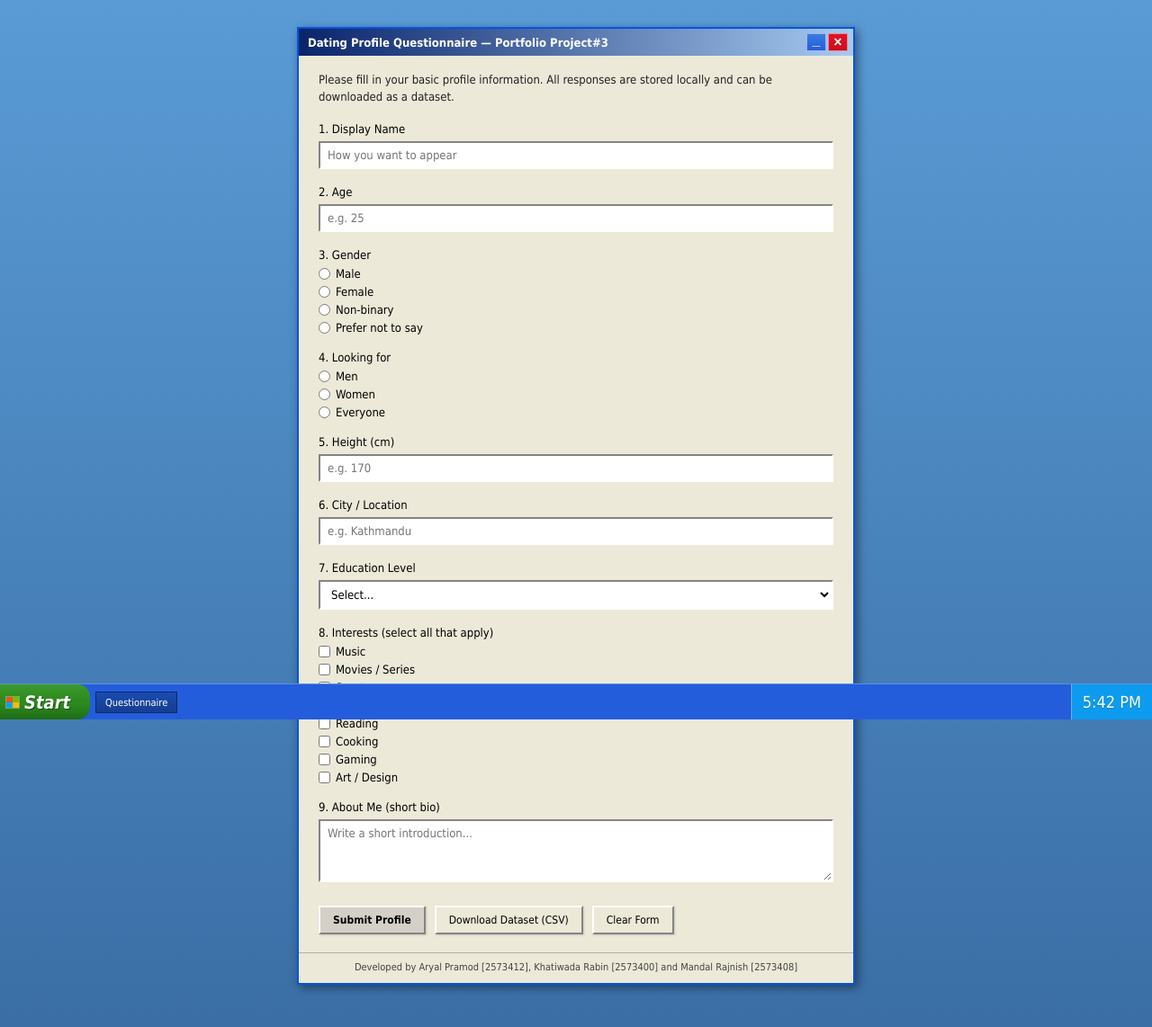
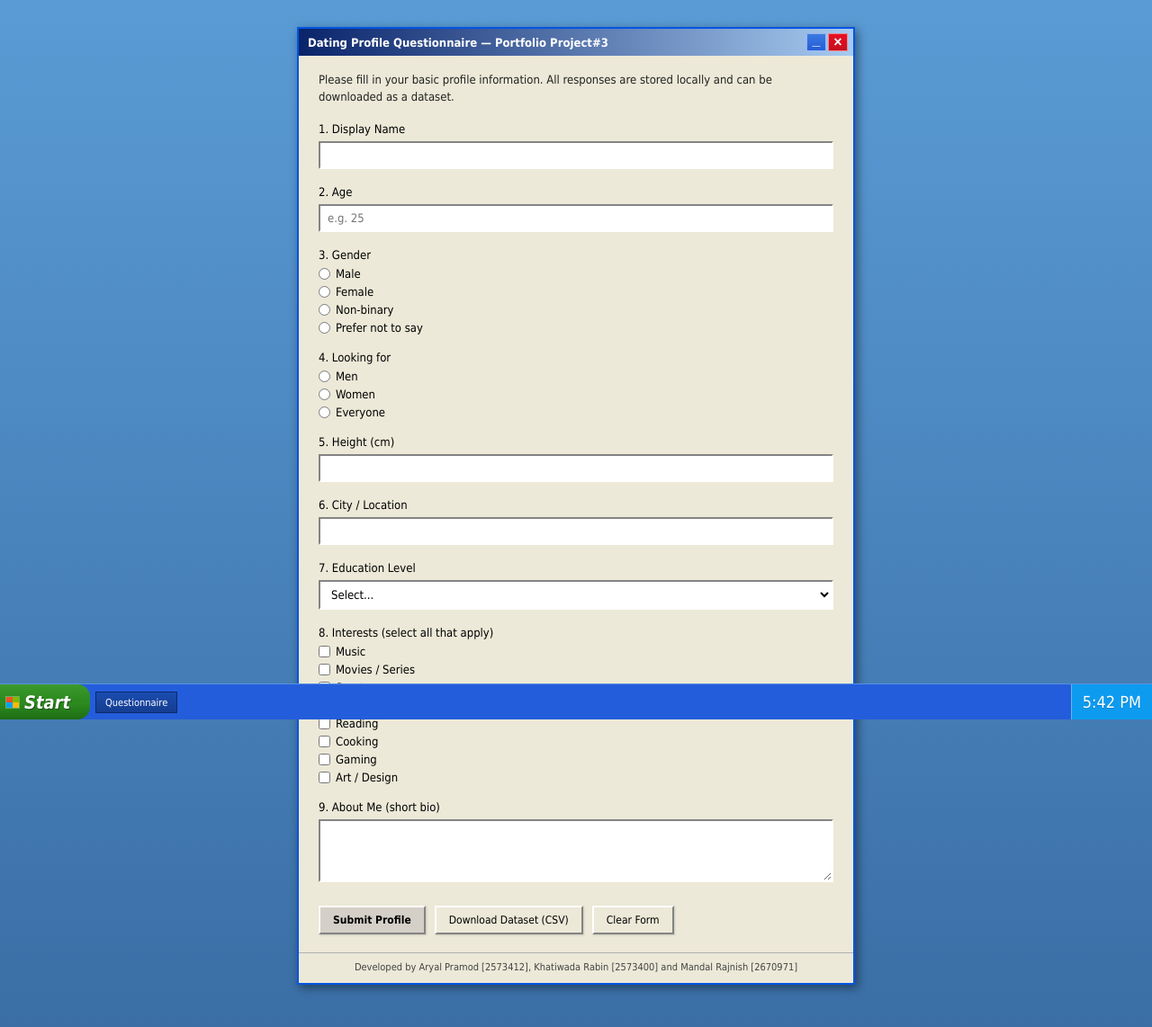
Before and after one commit to donga-pramod/project3, a plain HTML site: page Questionaire/index.html in a window 1280 px wide. Shown: the whole page at 90% size. Drawn offline with Linux system fonts and the light colour scheme.

Commit message:
Production ready

```diff
--- a/Questionaire/index.html
+++ b/Questionaire/index.html
@@ -24,19 +24,16 @@
             </p>
 
             <form id="datingForm">
-                <!-- 1. Display Name -->
                 <div class="form-group">
                     <label for="displayName">1. Display Name</label>
-                    <input type="text" id="displayName" name="displayName" placeholder="How you want to appear" required>
+                    <input type="text" id="displayName" name="displayName"required>
                 </div>
 
-                <!-- 2. Age -->
                 <div class="form-group">
                     <label for="age">2. Age</label>
                     <input type="number" id="age" name="age" placeholder="e.g. 25" required>
                 </div>
 
-                <!-- 3. Gender -->
                 <div class="form-group">
                     <label>3. Gender</label>
                     <div class="radio-group">
@@ -47,7 +44,6 @@
                     </div>
                 </div>
 
-                <!-- 4. Looking for -->
                 <div class="form-group">
                     <label>4. Looking for</label>
                     <div class="radio-group">
@@ -57,19 +53,16 @@
                     </div>
                 </div>
 
-                <!-- 5. Height -->
                 <div class="form-group">
                     <label for="height">5. Height (cm)</label>
-                    <input type="number" id="height" name="height" placeholder="e.g. 170" required>
+                    <input type="number" id="height" name="height" required>
                 </div>
 
-                <!-- 6. City -->
                 <div class="form-group">
                     <label for="city">6. City / Location</label>
-                    <input type="text" id="city" name="city" placeholder="e.g. Kathmandu" required>
+                    <input type="text" id="city" name="city" required>
                 </div>
 
-                <!-- 7. Education -->
                 <div class="form-group">
                     <label for="education">7. Education Level</label>
                     <select id="education" name="education" required>
@@ -82,7 +75,6 @@
                     </select>
                 </div>
 
-                <!-- 8. Interests -->
                 <div class="form-group">
                     <label>8. Interests (select all that apply)</label>
                     <div class="checkbox-group">
@@ -97,13 +89,11 @@
                     </div>
                 </div>
 
-                <!-- 9. About Me -->
                 <div class="form-group">
                     <label for="about">9. About Me (short bio)</label>
-                    <textarea id="about" name="about" rows="3" placeholder="Write a short introduction..."></textarea>
+                    <textarea id="about" name="about" rows="3"></textarea>
                 </div>
 
-                <!-- Buttons -->
                 <div class="button-row">
                     <button type="submit" class="xp-button primary">Submit Profile</button>
                     <button type="button" id="downloadBtn" class="xp-button">Download Dataset (CSV)</button>
@@ -111,20 +101,18 @@
                 </div>
             </form>
 
-            <!-- Result area -->
             <div id="result" class="result hidden">
                 <h3>Profile Submitted</h3>
                 <p id="reportText"></p>
-                <p class="saved-note">✓ Data saved locally. You can download the full dataset anytime.</p>
+                <p class="saved-note">✓ Data saved locally. You can download the full dataset.</p>
             </div>
         </div>
 
         <footer>
-            <p>Developed by Aryal Pramod [2573412], Khatiwada Rabin [2573400] and Mandal Rajnish [2573408]</p>
+            <p>Developed by Aryal Pramod [2573412], Khatiwada Rabin [2573400] and Mandal Rajnish [2670971]</p>
         </footer>
     </div>
 
-    <!-- Windows XP Taskbar -->
     <div id="taskbar">
         <a href="../index.html" class="start-button" title="Start">
             <div class="start-logo"></div>
@@ -139,10 +127,8 @@
     <script src="../Assets/Taskbar/taskbar.js"></script>
     <script src="script.js"></script>
     <script>
-        // Mark this app as open when the page loads
         openApp('questionnaire');
 
-        // Close button: remove from open apps and go home
         function closeAndGoHome() {
             closeApp('questionnaire');
             window.location.href = '../index.html';
--- a/Questionaire/script.js
+++ b/Questionaire/script.js
@@ -1,11 +1,8 @@
-// Dating Profile Questionnaire - Script
-
 document.addEventListener('DOMContentLoaded', function () {
     const form = document.getElementById('datingForm');
     const resultBox = document.getElementById('result');
     const reportText = document.getElementById('reportText');
 
-    // ===== Form Submit =====
     form.addEventListener('submit', function (e) {
         e.preventDefault();
 
@@ -14,7 +11,6 @@ document.addEventListener('DOMContentLoaded', function () {
         showReport(data);
     });
 
-    // ===== Download CSV =====
     document.getElementById('downloadBtn').addEventListener('click', function () {
         const stored = localStorage.getItem('datingProfiles');
         if (!stored) {
@@ -26,13 +22,11 @@ document.addEventListener('DOMContentLoaded', function () {
         downloadCSV(responses);
     });
 
-    // ===== Clear Form =====
     document.getElementById('clearBtn').addEventListener('click', function () {
         form.reset();
         resultBox.classList.add('hidden');
     });
 
-    // ===== Helpers =====
     function collectFormData() {
         const interests = [];
         document.querySelectorAll('input[name="interests"]:checked').forEach(cb => {
--- a/Questionaire/style.css
+++ b/Questionaire/style.css
@@ -1,5 +1,3 @@
-/* Windows XP inspired - Questionnaire (self-contained) */
-
 * {
     margin: 0;
     padding: 0;
```
Also changed, not shown: Assets/Taskbar/taskbar.css (+0 -8 lines), Assets/Taskbar/taskbar.js (+0 -9 lines), Observation-tool/index.html (+2 -9 lines), Observation-tool/script.js (+0 -9 lines), Observation-tool/style.css (+0 -13 lines), index.html (+1 -5 lines), style.css (+0 -10 lines).
